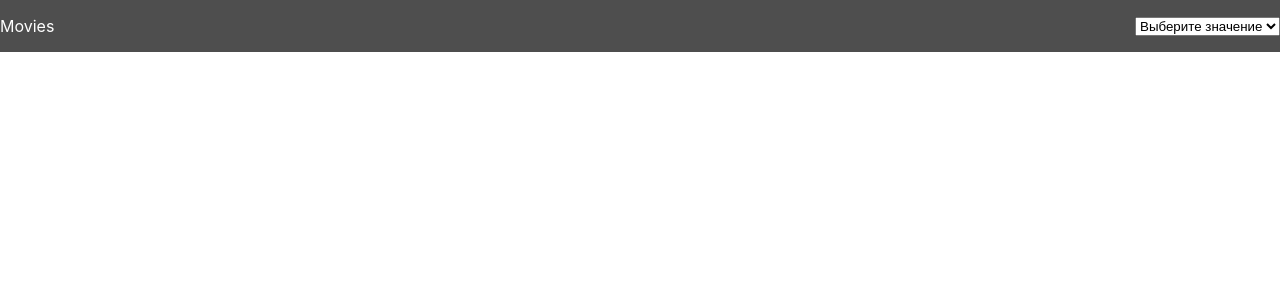
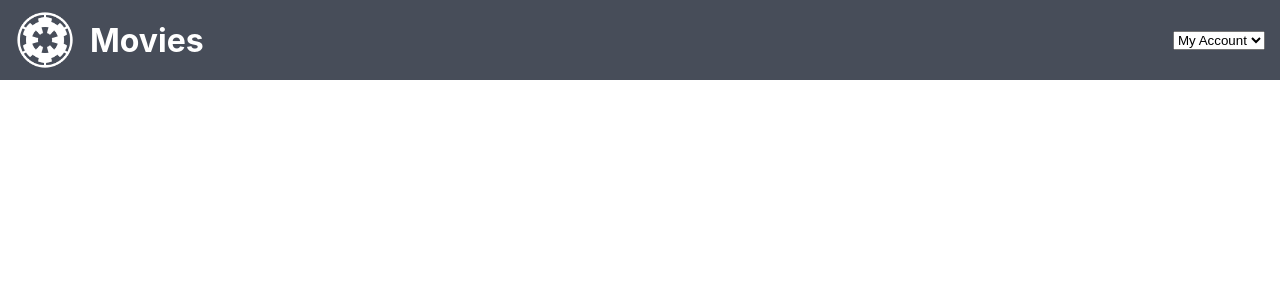
Before and after one commit to OlegNelasy/movies-project, a React (Create React App) app: page / in a window 1280 px wide. Shown: the top 300 px of the page. Built offline with nearby package versions, Linux system fonts and the light colour scheme.

Commit message:
fixed css connection and added logo in header

```diff
--- /dev/null
+++ b/src/components/Header/Header.module.scss
@@ -0,0 +1,34 @@
+$primary-color: rgba(255,255,255,1);
+$background-color: rgba(71,77,89,1);
+
+.header{
+    display: flex;
+    justify-content: space-between;
+
+    color: $primary-color;
+    background-color: $background-color;
+}
+
+.box{
+    display: flex;
+    justify-content: center;
+    flex-direction: row;
+    align-items: center;
+}
+
+.box > img {
+    width: 60px;
+    height: 60px;
+    margin: 10px 15px;
+}
+
+.boxSelect{
+    display: flex;
+    justify-content: center;
+    flex-direction: column;
+    // align-items: center;
+}
+
+.boxSelect > select {
+    margin: 15px;
+}
--- a/src/components/Header/index.jsx
+++ b/src/components/Header/index.jsx
@@ -1,23 +1,23 @@
 import React from 'react';
-import './style.scss';
+import logo from './../../img/empire.png'; //подключение изображения
+import styles from './Header.module.scss';  // Подключение стилей
 
 export default function Header() {
   return (
-    <header className='style'>
-        <div>
-                <p>Movies</p>
-        </div>
-        <div>
-            <select name="user_profile_color_2" required="required">
-                <option value="">Выберите значение</option>
-                <option value="1">Синий</option>
-                <option value="2">Зеленый</option>
-                <option value="3">Желтый</option>
-                <option value="4">Красный</option>
-                <option value="5">Оранжевый</option>
-                <option value="6">Черный</option>
-            </select>
-        </div>
+    <header className={styles.header}> {/*Как применять стили */}
+      <div className={styles.box}>
+        <img src={logo} alt="logo" />
+        <h1>Movies</h1>
+      </div>
+      <div className={styles.boxSelect}>
+        <select required="required">
+          <option value="">My Account</option>
+          <option value="1">1</option>
+          <option value="2">2</option>
+          <option value="3">3</option>
+          <option value="4">4</option>
+        </select>
+      </div>
     </header>
   )
 }
--- a/src/components/Header/style.scss
+++ /dev/null
@@ -1,16 +0,0 @@
-$primary-color: white;
-$background-color: #4e4e4e;
-
-header {
-    display: flex;
-    justify-content: space-between;
-
-    color: $primary-color;
-    background-color: $background-color;
-}
-
-div {
-    display: flex;
-    justify-content: center;
-    flex-direction: column;
-}
--- a/src/index.js
+++ b/src/index.js
@@ -1,6 +1,6 @@
 import React from 'react';
 import ReactDOM from 'react-dom/client';
-import './index.css';
+import './index.scss';
 import App from './App';
 
 import { Provider } from 'react-redux';
--- a/src/index.css
+++ b/src/index.scss
@@ -1,3 +1,9 @@
+* {
+  box-sizing: border-box;
+  margin: 0;
+  padding: 0;
+}
+
 body {
   margin: 0;
   font-family: -apple-system, BlinkMacSystemFont, 'Segoe UI', 'Roboto', 'Oxygen',
```
Also changed, not shown: src/img/empire.png (added).
